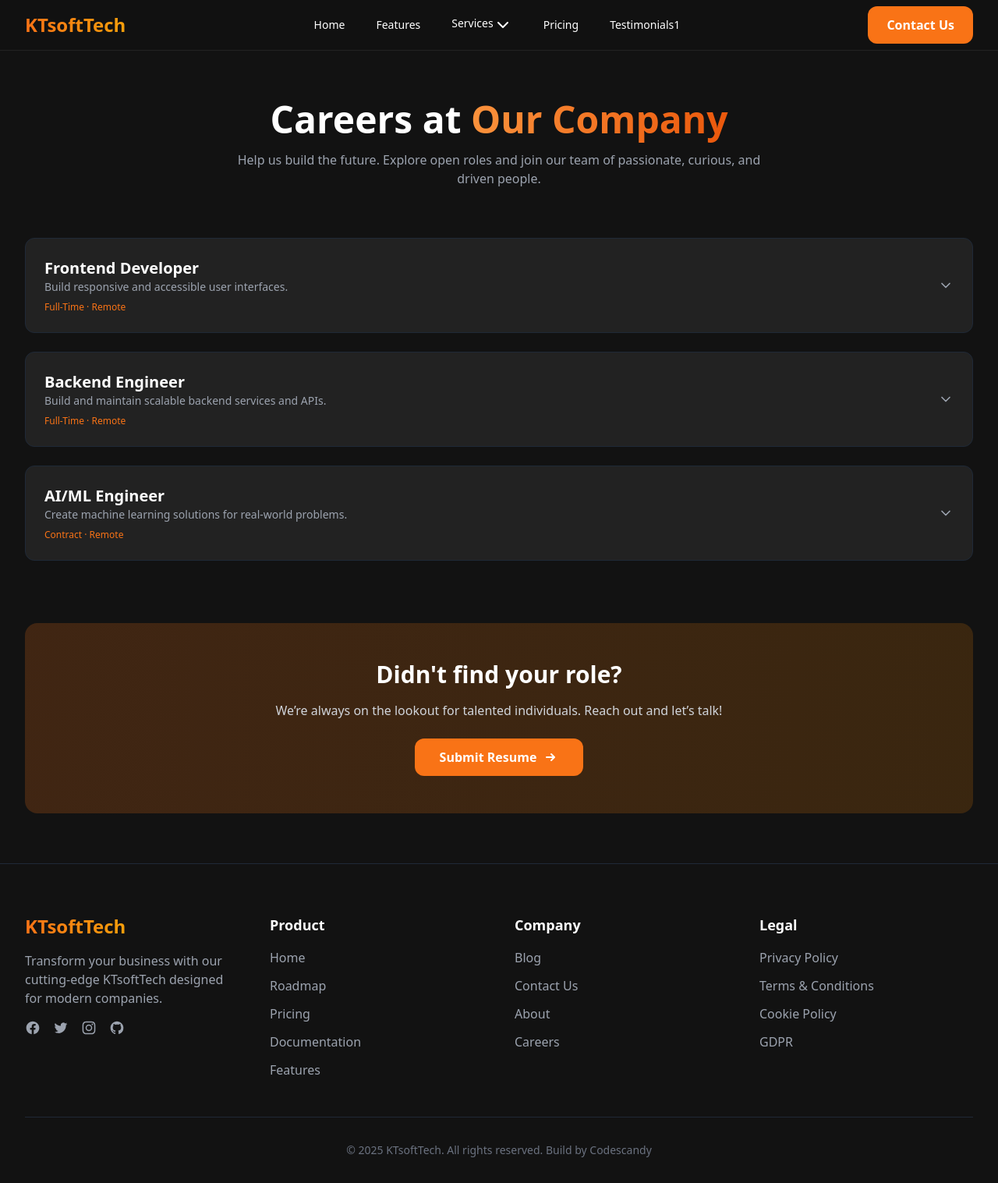
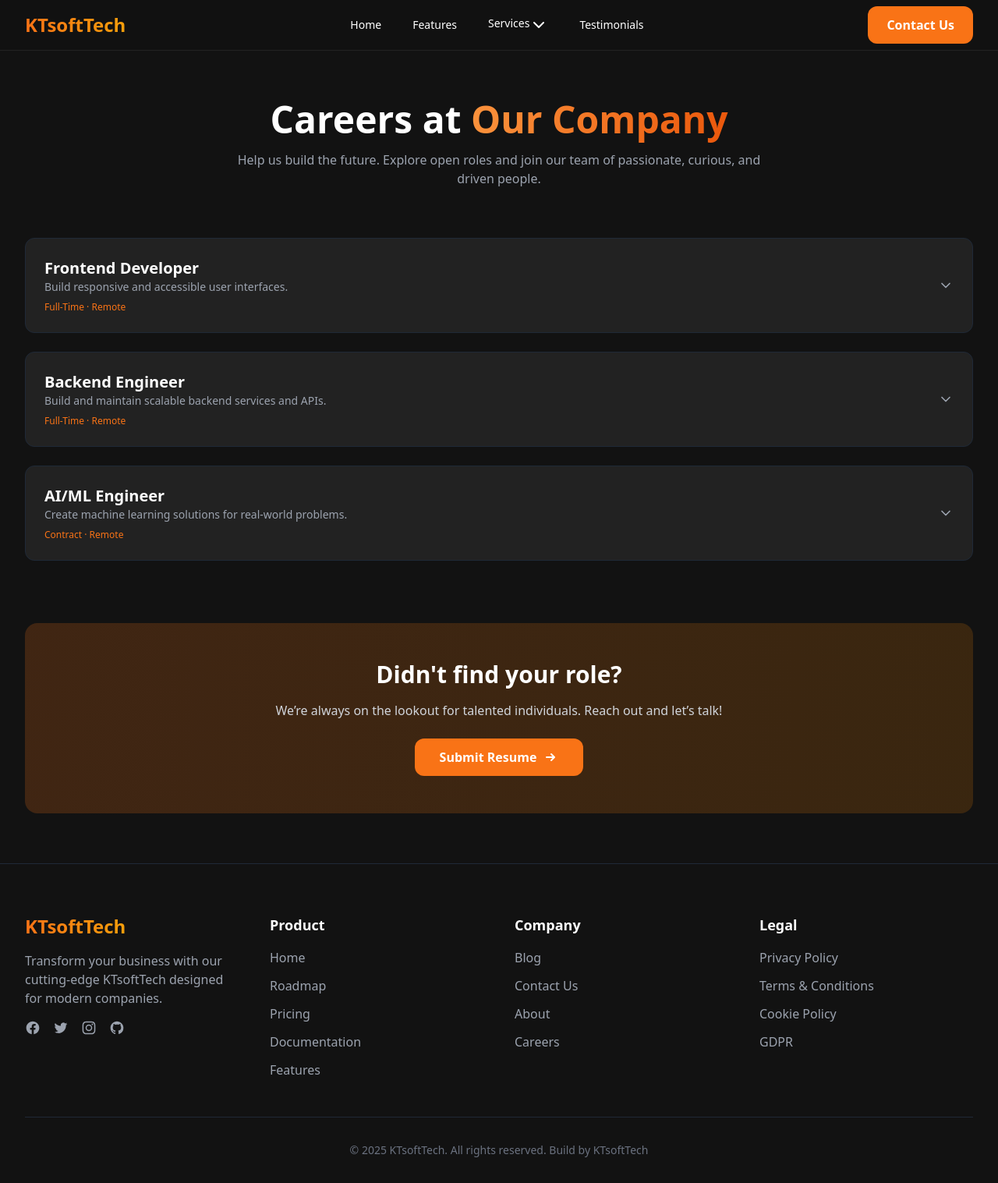
Before and after one commit to gopalkrushnas063/KTsoftTech, a React (Vite) app: page /careers in a window 1280 px wide. Shown: the whole page at 78% size. Built offline with nearby package versions, Linux system fonts and the light colour scheme.

Commit message:
commented some codes

```diff
--- a/src/components/Footer.tsx
+++ b/src/components/Footer.tsx
@@ -162,7 +162,7 @@
               </li>
               <li>
                 <a
-                  href="#"
+                  href="/careers"
                   className="text-gray-400 hover:text-saas-orange transition-colors"
                 >
                   Careers
@@ -215,7 +215,7 @@
         <div className="mt-12 pt-8 border-t border-gray-800 text-center text-gray-500 text-sm">
           <p>
             © {new Date().getFullYear()} KTsoftTech. All rights reserved. Build
-            by Codescandy
+            by KTsoftTech
           </p>
         </div>
       </div>
--- a/src/components/HeroSection.tsx
+++ b/src/components/HeroSection.tsx
@@ -134,7 +134,7 @@
                         </Button>
                       </div>
 
-                      <div className="mt-10 flex items-center justify-center lg:justify-start gap-4">
+                      {/* <div className="mt-10 flex items-center justify-center lg:justify-start gap-4">
                         <div className="flex -space-x-3">
                           <img
                             src="https://images.unsplash.com/photo-1534528741775-53994a69daeb?auto=format&fit=crop&w=64&h=64"
@@ -156,7 +156,7 @@
                           <span className="font-semibold text-saas-orange">500+</span>{" "}
                           businesses already using our platform
                         </p>
-                      </div>
+                      </div> */}
                     </div>
 
                     {/* Image Content */}
--- a/src/components/Navbar.tsx
+++ b/src/components/Navbar.tsx
@@ -100,25 +100,28 @@
               {/* Services Dropdown */}
               <DropdownMenu>
                 <DropdownMenuTrigger className="flex px-3 py-2 text-sm font-medium text-white hover:text-saas-orange focus:outline-none">
-                  Services{" "}<span><ChevronDown className="h-5.5 w-5.5" /></span>
+                  Services{" "}
+                  <span>
+                    <ChevronDown className="h-5.5 w-5.5" />
+                  </span>
                 </DropdownMenuTrigger>
                 <DropdownMenuContent className="bg-saas-darkGray border border-gray-800 min-w-[180px]">
                   <DropdownMenuItem
                     onClick={() => handleNavigation("/services")}
-                    className="cursor-pointer hover:bg-saas-orange/10 focus:bg-saas-orange/10"
+                    className="cursor-pointer hover:bg-saas-orange focus:bg-saas-orange"
                   >
                     Services
                   </DropdownMenuItem>
                   <DropdownMenuItem
                     onClick={() => handleNavigation("/projects")}
-                    className="cursor-pointer hover:bg-saas-orange/10 focus:bg-saas-orange/10"
+                    className="cursor-pointer hover:bg-saas-orange focus:bg-saas-orange"
                   >
                     Projects
                   </DropdownMenuItem>
                 </DropdownMenuContent>
               </DropdownMenu>
 
-              <button
+              {/* <button
                 onClick={() => handleNavigation("pricing")}
                 className={`px-3 py-2 text-sm font-medium transition-colors ${
                   location.pathname === "/" && location.hash === "#pricing"
@@ -127,7 +130,7 @@
                 }`}
               >
                 Pricing
-              </button>
+              </button> */}
               <button
                 onClick={() => handleNavigation("testimonials")}
                 className={`px-3 py-2 text-sm font-medium transition-colors ${
@@ -136,9 +139,8 @@
                     : "text-white hover:text-saas-orange"
                 }`}
               >
-                Testimonials1
+                Testimonials
               </button>
-
             </div>
           </div>
 
@@ -207,7 +209,7 @@
             >
               Projects
             </button>
-            <button
+            {/* <button
               onClick={() => handleNavigation("pricing")}
               className={`block px-3 py-2 text-base font-medium ${
                 location.pathname === "/" && location.hash === "#pricing"
@@ -216,7 +218,7 @@
               }`}
             >
               Pricing
-            </button>
+            </button> */}
             <button
               onClick={() => handleNavigation("testimonials")}
               className={`block px-3 py-2 text-base font-medium ${
--- a/src/components/WhoWeAreSection.tsx
+++ b/src/components/WhoWeAreSection.tsx
@@ -139,7 +139,7 @@
           </div>
 
           {/* Meet the Team */}
-          <div>
+          {/* <div>
             <h3 className="text-2xl font-bold mb-8 text-center text-white">Meet The Team</h3>
             <p className="text-gray-400 text-center max-w-2xl mx-auto mb-12">
               Our talented team brings diverse expertise and a shared passion for innovation to every project we undertake.
@@ -185,7 +185,7 @@
                 </div>
               ))}
             </div>
-          </div>
+          </div> */}
         </div>
       </div>
     </section>
--- a/src/pages/Index.tsx
+++ b/src/pages/Index.tsx
@@ -20,7 +20,7 @@
         <TechStackAnimationSection />
         <WhoWeAreSection />
         {/* <PricingSection id="pricing" /> */}
-        <TestimonialsSection id="testimonials" />
+        {/* <TestimonialsSection id="testimonials" /> */}
         <FaqSection id="faq" />
         <CtaSection id="contact" />
       </main>
```
